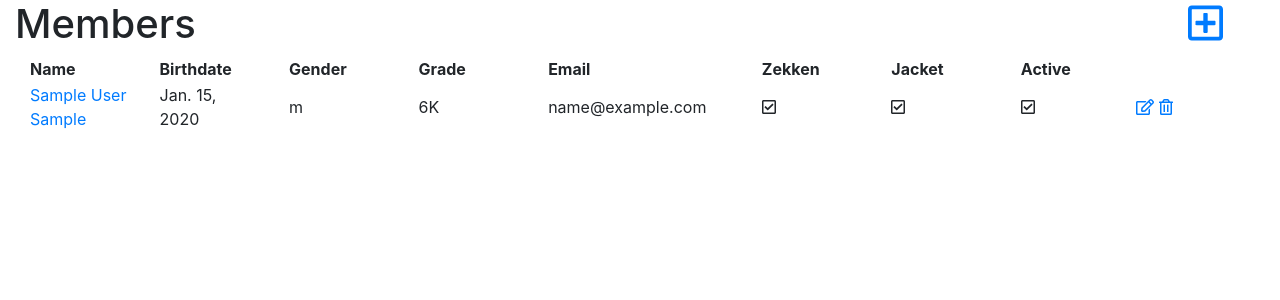
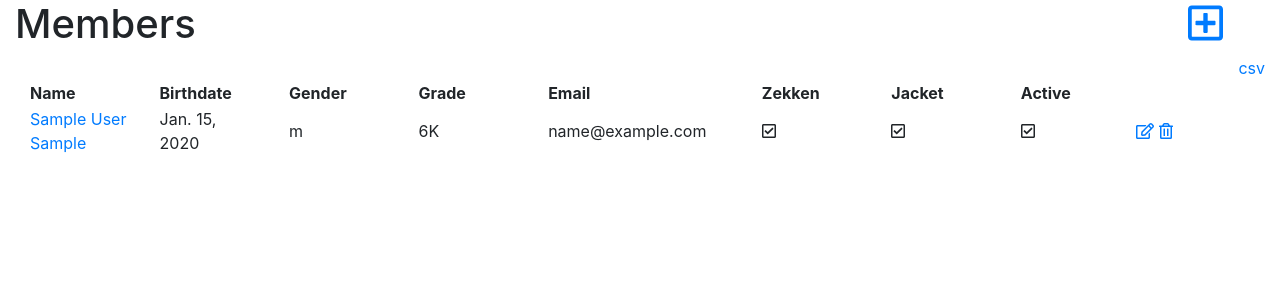
Before and after one commit to hanbei/kdmanager, a Django app: page / in a window 1280 px wide. Shown: the part 56-356 px from the top of the page. Run offline with Django 3.2, Linux system fonts and the light colour scheme; a user stored in the database is signed in; tables that the repository leaves empty hold one stand-in row (values such as "Sample post"); some libraries are stand-ins or nearby versions.

Commit message:
Export to csv

```diff
--- /dev/null
+++ b/kader/templates/kader/csv.txt
@@ -0,0 +1,4 @@
+Name, First Name, Birth date, Gender, Grade, Email, Zekken, Jacket, Active
+{% for row in data %}
+"{{ row.name|addslashes }}", "{{ row.first_name|addslashes }}", "{{ row.birth_date|addslashes }}", "{{ row.gender|addslashes }}", "{{ row.grade|addslashes }}", "{{ row.email|addslashes }}", "{{ row.zekken|addslashes }}", "{{ row.jacket|addslashes }}", "{{ row.active|addslashes }}"
+{% endfor %}
--- a/kader/templates/kader/member_list.html
+++ b/kader/templates/kader/member_list.html
@@ -10,6 +10,11 @@
         <h1><a href="{% url 'create' %}"><i class="far fa-plus-square"></i></a></h1>
         {% endif %}
     </div>
+    {% if members %}
+    <div class="col-md-12 text-right">
+        <a href="{% url 'csv_export' %}">csv</a>
+    </div>
+    {% endif %}
     <div class="col-md-12">
         {% if members %}
         <table lass="table col-md-12 table-striped">
--- a/kader/urls.py
+++ b/kader/urls.py
@@ -4,6 +4,7 @@ from . import views
 
 urlpatterns = [
     path('', views.MemberListView.as_view(), name='home'),
+    path('csv', views.export_members_to_csv, name='csv_export'),
     path('create/', views.MemberCreate.as_view(), name='create'),
     path('<int:pk>/', views.MemberDetailView.as_view(), name='detail'),
     path('<int:pk>/edit/', views.MemberUpdate.as_view(), name='edit'),
--- a/kader/views.py
+++ b/kader/views.py
@@ -1,6 +1,9 @@
 from django.contrib import auth
+from django.contrib.auth.decorators import login_required
 from django.contrib.auth.mixins import LoginRequiredMixin, PermissionRequiredMixin
+from django.http import HttpResponse
 from django.shortcuts import render, redirect, get_object_or_404
+from django.template import loader
 from django.urls import reverse, reverse_lazy
 # Create your views here.
 from django.views import generic
@@ -26,6 +29,22 @@ def login(request):
 def logout(request):
     auth.logout(request)
     return redirect(reverse('login'))
+
+@login_required
+def export_members_to_csv(request):
+    # Create the HttpResponse object with the appropriate CSV header.
+    response = HttpResponse(content_type='text/csv')
+    response['Content-Disposition'] = 'attachment; filename="kader.csv"'
+
+    csv_data = Member.objects.all().order_by('name')
+
+    t = loader.get_template('kader/csv.txt')
+    c = {
+        'data': csv_data,
+    }
+    response.write(t.render(c))
+    return response
+
 
 
 class MemberListView(LoginRequiredMixin, generic.ListView):
```
